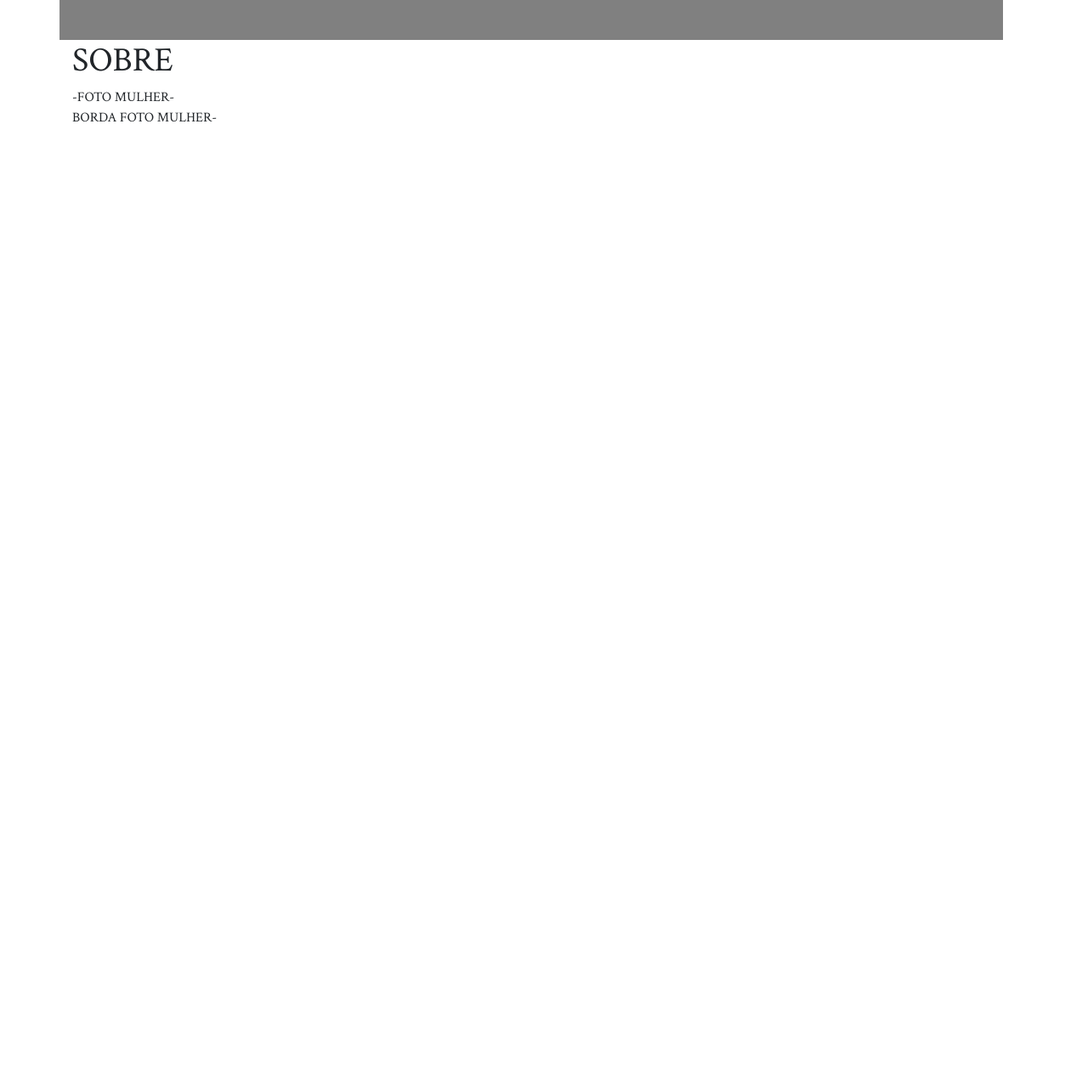
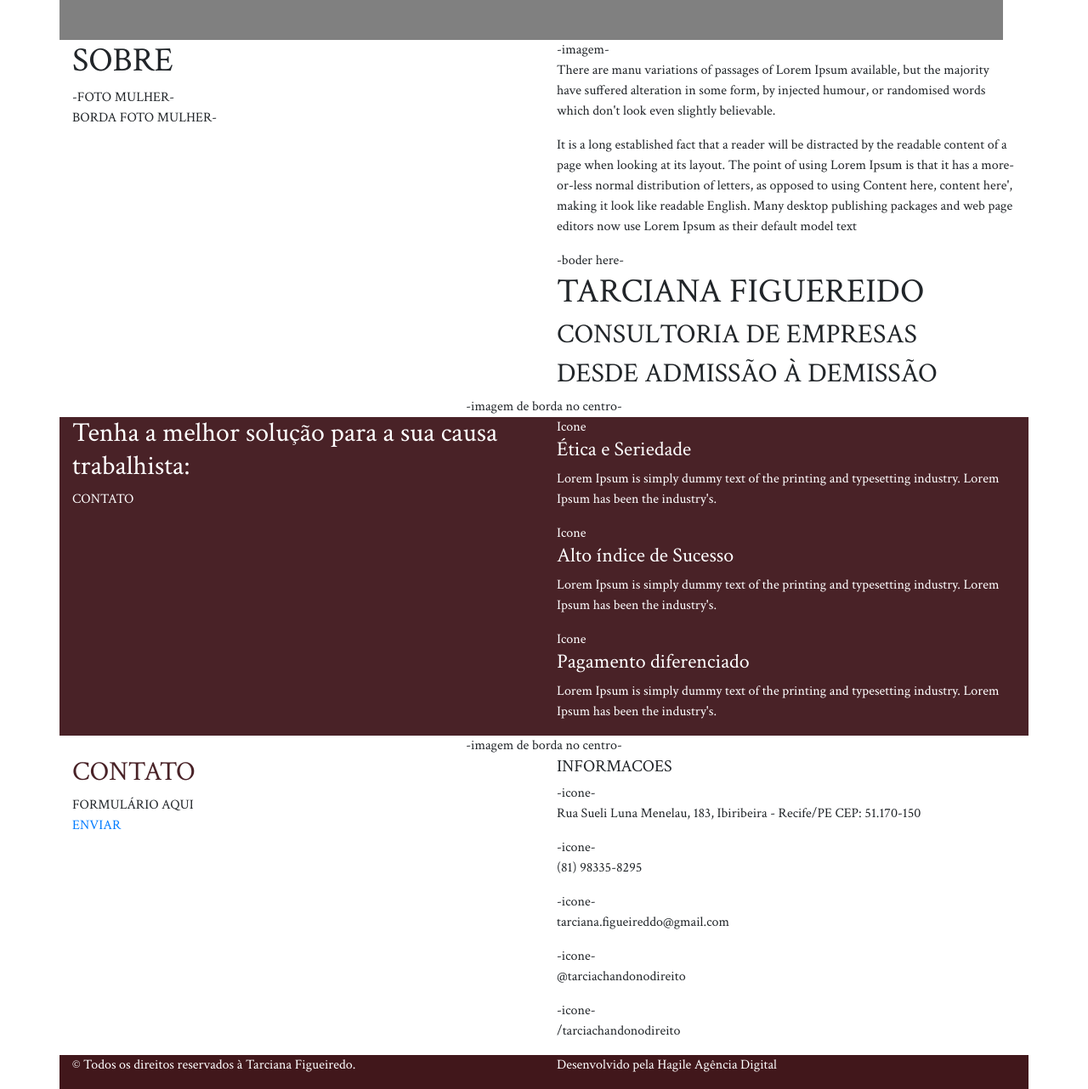
Before and after one commit to matheushdsbr/hagile-aptitude-test, a website: page src/index.html in a window 1280 px wide. Shown: the part 627-1909 px from the top of the page at 85% size. Before the commit the page ends 800 px from the top, so only its background shows below. Drawn offline with Linux system fonts and the light colour scheme.

Commit message:
enhancing html code

```diff
--- a/src/index.html
+++ b/src/index.html
@@ -83,9 +83,89 @@
         <div>BORDA FOTO MULHER-</div>
       </div>
       <div class="col-md-6">
-        <img src="">
+        <span>-imagem-</span>
+        <p>There are manu variations of passages of Lorem Ipsum available, but the majority have suffered alteration in
+          some form, by injected humour, or randomised words which don't look even slightly believable.</p>
+        <p>It is a long established fact that a reader will be distracted by the readable content of a page when looking
+          at its layout. The point of using Lorem Ipsum is that it has a more-or-less normal distribution of letters, as
+          opposed to using Content here, content here', making it look like readable English. Many desktop publishing
+          packages and web page editors now use Lorem Ipsum as their default model text</p>
+        <div>-boder here-</div>
+        <div>
+          <h1>TARCIANA FIGUEREIDO</h1>
+          <h2>CONSULTORIA DE EMPRESAS</h2>
+          <h2>DESDE ADMISSÃO À DEMISSÃO</h2>
+        </div>
       </div>
     </div>
+
+    <div style="text-align: center;">-imagem de borda no centro-</div>
+
+    <div class="row" style="background-color: #492227;">
+      <div class="col-md-6" style="color: white;">
+        <h2>Tenha a melhor solução para a sua causa trabalhista:</h2>
+        <a href="javascript:;" style="color: white;">CONTATO</a>
+      </div>
+      <div class="col-md-6" style="color: white;">
+        <ul>
+          <li>
+            <span>Icone</span>
+            <h4>Ética e Seriedade</h4>
+            <p>Lorem Ipsum is simply dummy text of the printing and typesetting industry. Lorem Ipsum has been the
+              industry's.</p>
+          </li>
+          <li>
+            <span>Icone</span>
+            <h4>Alto índice de Sucesso</h4>
+            <p>Lorem Ipsum is simply dummy text of the printing and typesetting industry. Lorem Ipsum has been the
+              industry's.</p>
+          </li>
+          <li>
+            <span>Icone</span>
+            <h4>Pagamento diferenciado</h4>
+            <p>Lorem Ipsum is simply dummy text of the printing and typesetting industry. Lorem Ipsum has been the
+              industry's.</p>
+          </li>
+        </ul>
+      </div>
+    </div>
+
+    <div style="text-align: center;">-imagem de borda no centro-</div>
+
+    <div class="row">
+      <div class="col-md-6">
+        <h2 style="color: #492227;">CONTATO</h2>
+        <div>
+          <form action="">FORMULÁRIO AQUI</form>
+        </div>
+        <a href="javascript:;">ENVIAR</a>
+      </div>
+      <div class="col-md-6">
+        <div class="borda-contato">
+          <h5>INFORMACOES</h5>
+          <span>-icone-</span>
+          <p>Rua Sueli Luna Menelau, 183, Ibiribeira - Recife/PE CEP: 51.170-150</p>
+          <span>-icone-</span>
+          <p>(81) 98335-8295</p>
+          <span>-icone-</span>
+          <p>tarciana.figueireddo@gmail.com</p>
+          <span>-icone-</span>
+          <p>@tarciachandonodireito</p>
+          <span>-icone-</span>
+          <p>/tarciachandonodireito</p>
+        </div>
+      </div>
+    </div>
+
+    <div class="row" style="background-color: #41171b; color: white;">
+      <div class="col-md-6">
+        <p>&copy; Todos os direitos reservados à Tarciana Figueiredo.</p>
+      </div>
+      <div class="col-md-6">
+        <p>Desenvolvido pela Hagile Agência Digital</p>
+      </div>
+    </div>
+
   </div>
 </body>
 
```
